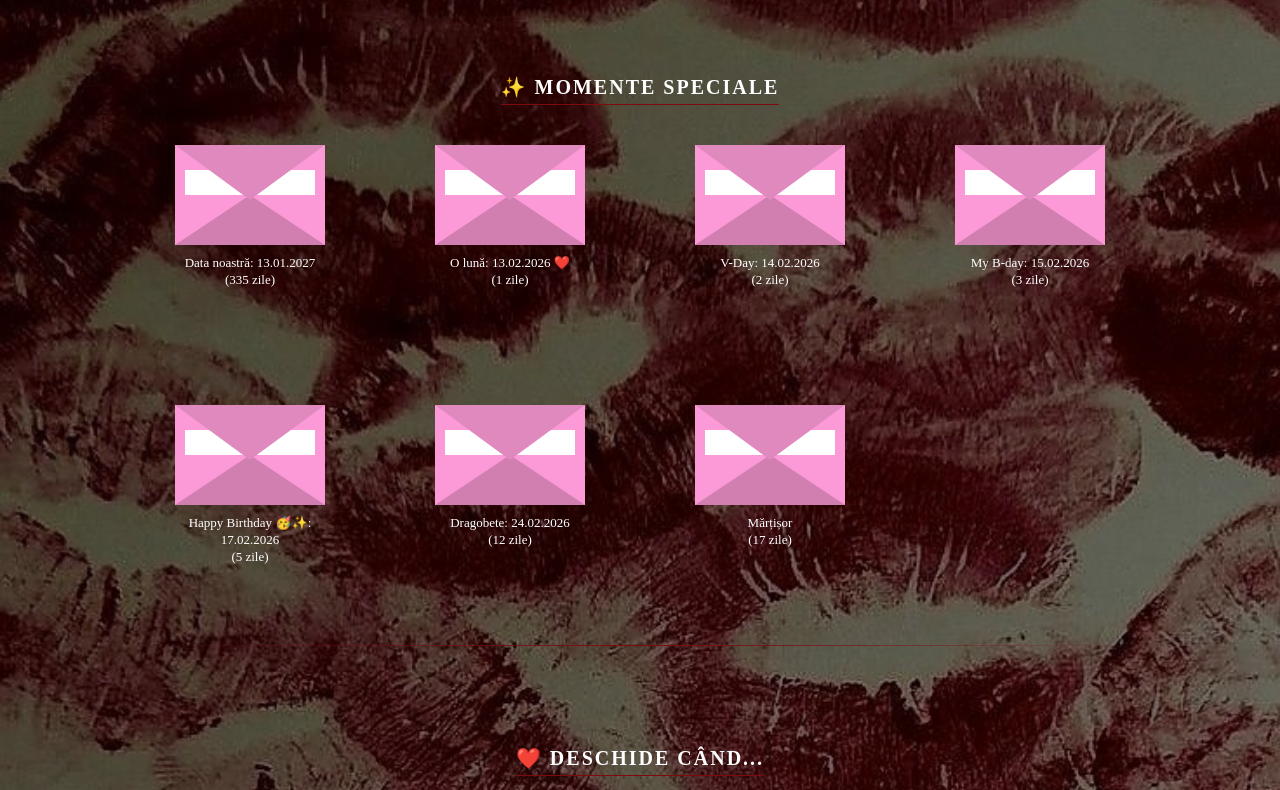
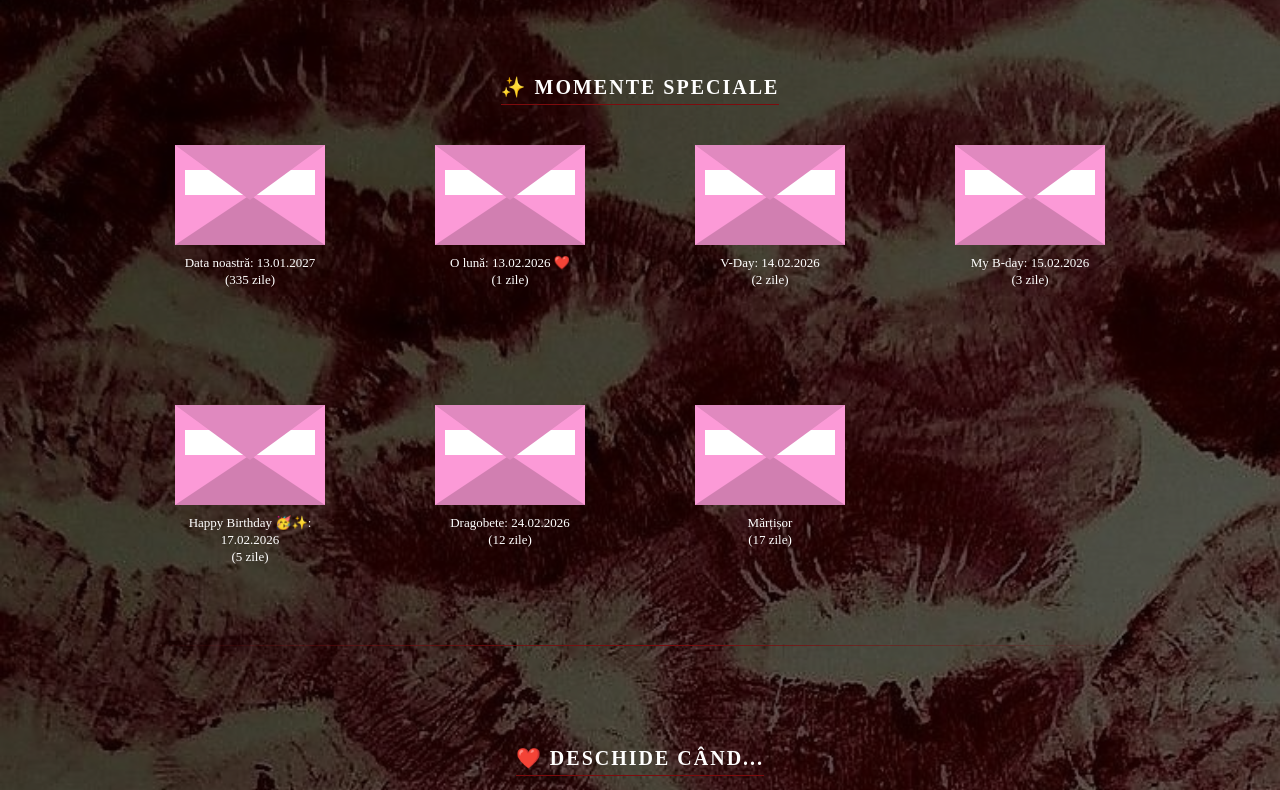
Before and after one commit to catacristescu6425-star/Box-of-love, a plain HTML site: page index.html in a window 1280 px wide. Shown: the part 121-911 px from the top of the page. Drawn offline with nearby package versions, Linux system fonts and the light colour scheme.

Commit message:
Update body background gradient and styles

```diff
--- a/style.css
+++ b/style.css
@@ -1,6 +1,6 @@
 /* Configurare Generală */
 body {
-    background-image: linear-gradient(rgba(0, 0, 0, 0.5), rgba(0, 0, 0, 0.5)), url('valentines.jpg');
+    background-image: linear-gradient(rgba(0, 0, 0, 0.6), rgba(0, 0, 0, 0.6)), url('valentines.jpg');
     background-size: cover;
     background-position: center;
     background-attachment: fixed;
```
